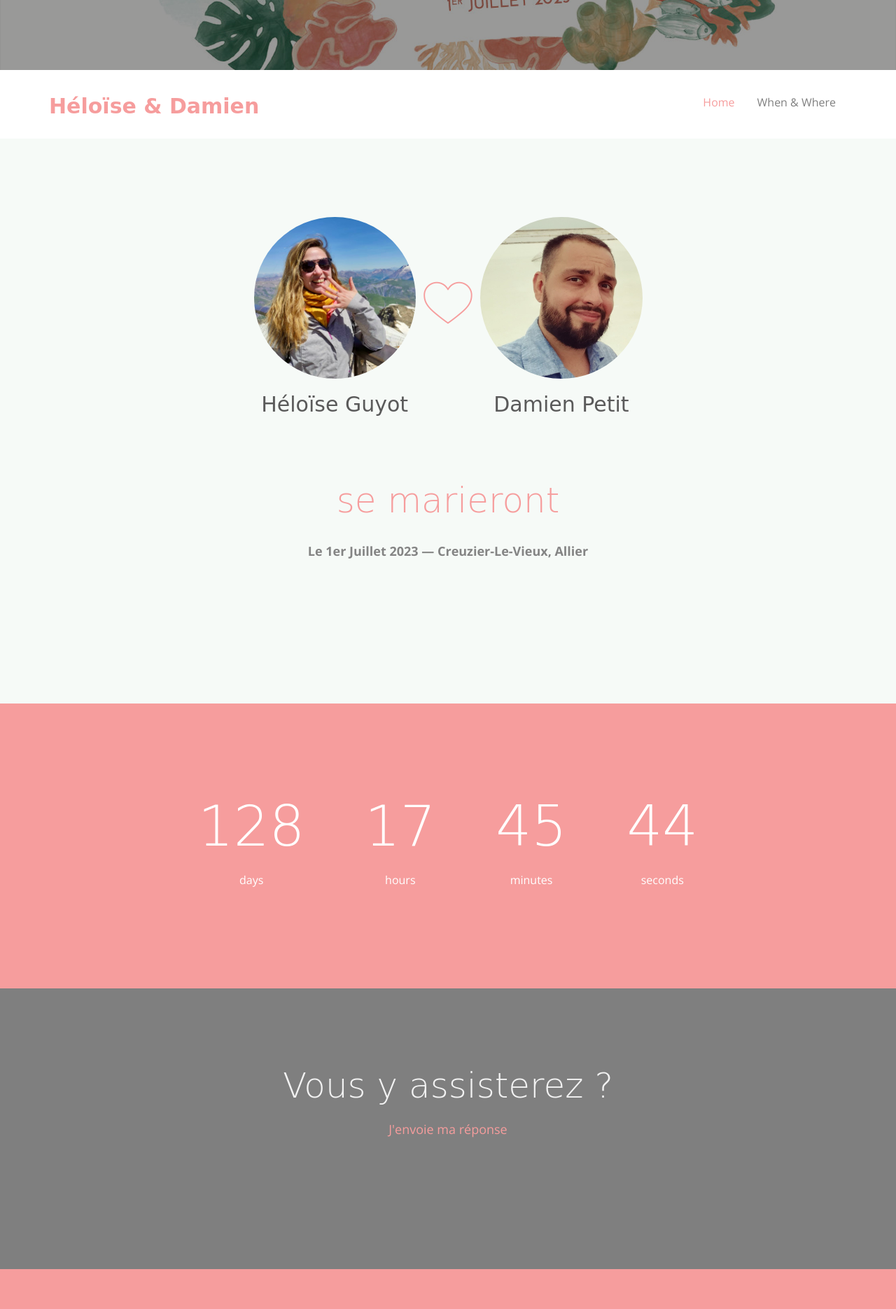
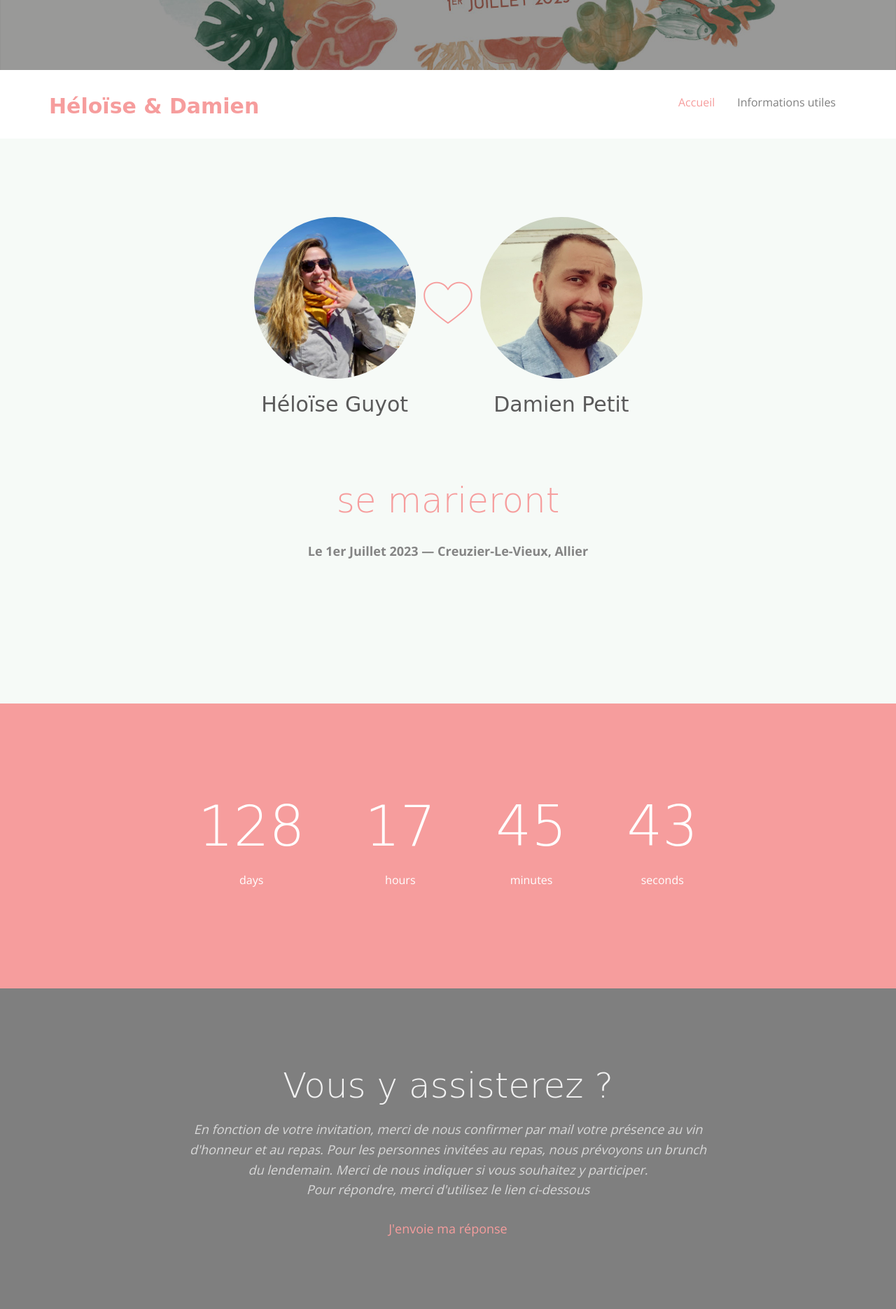
Before and after one commit to lechaps/heloiseetdamien, a website: page website/index.html in a window 1280 px wide. Shown: the part 700-2570 px from the top of the page at 70% size. Drawn offline with nearby package versions, Linux system fonts and the light colour scheme; some packages are replaced by stand-ins of ours; no server answers; files whose address does not match are found by name; a web font is replaced by a local one.

Commit message:
lien de contact

```diff
--- a/website/index.html
+++ b/website/index.html
@@ -97,7 +97,7 @@
 					<!-- START #fh5co-menu-wrap -->
 					<nav id="fh5co-menu-wrap" role="navigation">
 						<ul class="sf-menu" id="fh5co-primary-menu">
-							<li class="active"><a href="index.html" >Home</a></li>
+							<li class="active"><a href="index.html" >Accueil</a></li>
 							<!--<li>
 								<a href="groom-bride.html" class="fh5co-sub-ddown">Groom &amp; Bride</a>
 								<ul class="fh5co-sub-menu">
@@ -108,7 +108,7 @@
 									<li><a href="https://freehtml5.co/words-free-html5-bootstrap-template-multi-purpose/">Words Template</a></li>
 								</ul>
 							</li>-->
-							<li><a href="when-where.html">When &amp; Where</a></li>
+							<li><a href="when-where.html">Informations utiles</a></li>
 							<!--<li><a href="guest.html">Guest</a></li>
 							<li><a href="gallery.html">Gallery</a></li>
 							<li><a href="blog.html">Blog</a></li>-->
@@ -166,6 +166,12 @@
 				<div class="row animate-box">
 					<div class="col-md-8 col-md-offset-2 text-center heading-section">
 						<h2>Vous y assisterez ?</h2>
+						<p><i>En fonction de votre invitation, merci de nous confirmer par mail votre présence
+							au vin d'honneur et au repas. Pour les personnes invitées au repas, nous prévoyons un brunch du lendemain.
+							Merci de nous indiquer si vous souhaitez y participer. <br>
+							Pour répondre, merci d'utilisez le lien ci-dessous
+							</btr>
+						</i></p>
 						<p><a href="mailto:reponse@heloiseetdamien.fr?subject=Participation au mariage">J'envoie ma réponse</a></p>
 					</div>
 				</div>
```
